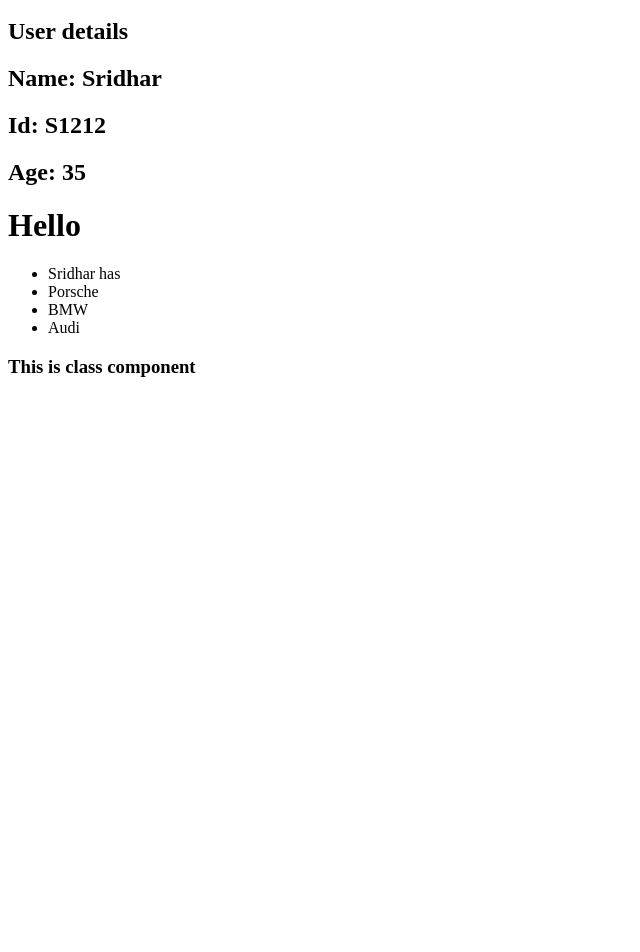
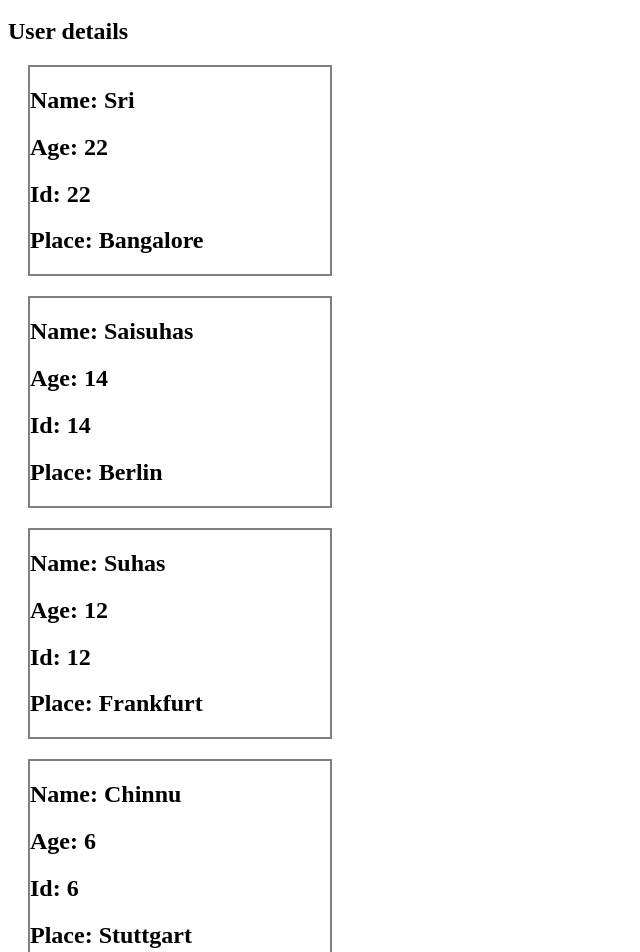
Before and after one commit to kothapallisridhar/fullstack-js, a React (Create React App) app in the folder react-app/: page / in a window 1280 px wide. Shown: the part 100-1052 px from the top of the page, without its empty margins (0-640 px from the left). Before the commit the page ends 800 px from the top, so only its background shows below. Built offline with nearby package versions, Linux system fonts and the light colour scheme.

Commit message:
User component added

```diff
--- a/react-app/src/App.js
+++ b/react-app/src/App.js
@@ -2,6 +2,12 @@ import "./App.css";
 import { User } from "./User";
 
 export function App() {
+  let users = [
+    { name: "Sri", age: 22, id: 22, place: "Bangalore" },
+    { name: "Saisuhas", age: 14, id: 14, place: "Berlin" },
+    { name: "Suhas", age: 12, id: 12, place: "Frankfurt" },
+    { name: "Chinnu", age: 6, id: 6, place: "Stuttgart" },
+  ];
   return (
     <>
       <h1 className="primary" id="heading">
@@ -9,7 +15,10 @@ export function App() {
       </h1>
       <p>This is Paragraph</p>
       <h2>User details</h2>
-      <User name="Sridhar" id="S1212" age={35} />
+      {users.map((user) => (
+        <User name={user.name} id={user.id} age={user.age} place={user.place} />
+      ))}
+      <User name="Sridhar" age={35} id={22} place="Frankfurt" />
     </>
   );
 }
--- a/react-app/src/User.js
+++ b/react-app/src/User.js
@@ -1,9 +1,10 @@
 export function User(props) {
   return (
-    <>
+    <div style={{ border: "2px solid gray", width: 300, margin: 20 }}>
       <h2>Name: {props.name}</h2>
+      <h2>Age: {props.age}</h2>
       <h2>Id: {props.id}</h2>
-      <h2>Age: {props.age}</h2>
-    </>
+      <h2>Place: {props.place}</h2>
+    </div>
   );
 }
```
